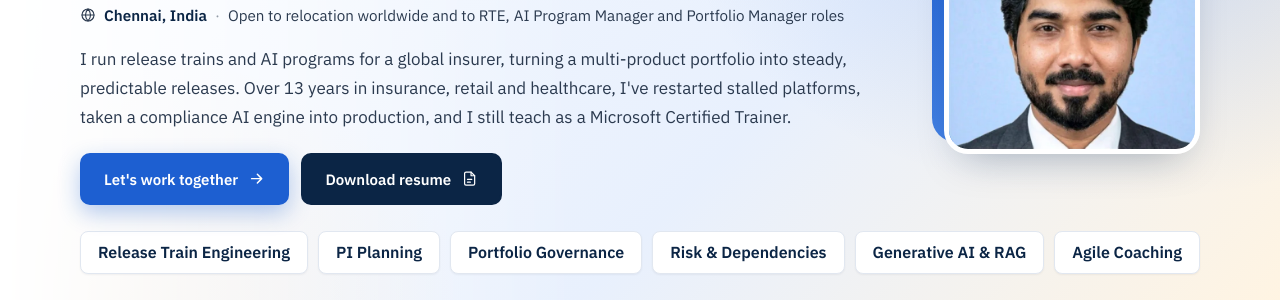
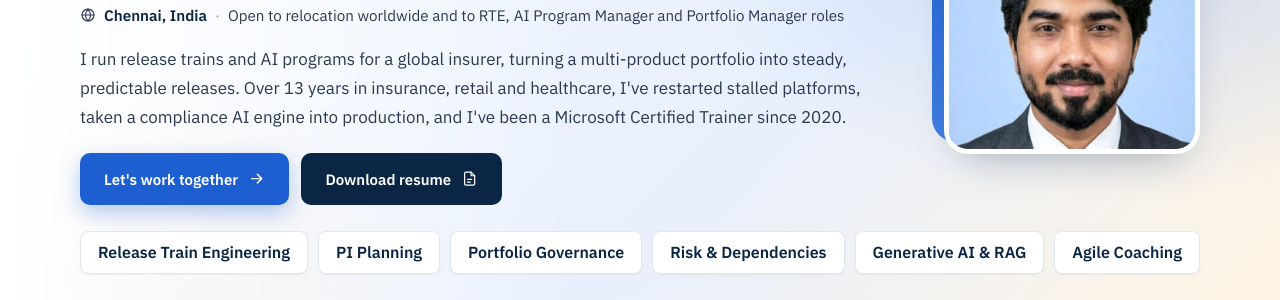
Before and after one commit to Madhan-I/Madhan-I.github.io, a Jekyll site: the page built from index.html, in a window 1280 px wide and 900 px high. Shown: the part 253-553 px from the top of the window. Built offline with Jekyll 4.4.1, drawn with Linux system fonts in a browser that asks for light colours.

Commit message:
Hero intro: "I've been a Microsoft Certified Trainer since 2020"
Co-Authored-By: Claude Opus 5.5 <noreply@anthropic.com>
Claude-Session: https://claude.ai/code/session_01WNzLwZSYALJP8akM9QBjMW

```diff
--- a/_data/profile.yml
+++ b/_data/profile.yml
@@ -28,9 +28,9 @@ roles:
   - Senior Scrum Master
   - Microsoft Certified Trainer
 
-intro: "I run release trains and AI programs for a global insurer, turning a multi-product portfolio into steady, predictable releases. Over 13 years in insurance, retail and healthcare, I've restarted stalled platforms, taken a compliance AI engine into production, and I still teach as a Microsoft Certified Trainer."
+intro: "I run release trains and AI programs for a global insurer, turning a multi-product portfolio into steady, predictable releases. Over 13 years in insurance, retail and healthcare, I've restarted stalled platforms, taken a compliance AI engine into production, and I've been a Microsoft Certified Trainer since 2020."
 # Phone only: a 2-line hero intro (the full intro shows on laptop and tablet; the details stay in About).
-intro_phone: "I run release trains and AI programs for a global insurer, turning a multi-product portfolio into steady, predictable releases. Over 13 years in insurance, retail and healthcare, I've restarted stalled platforms, taken a compliance AI engine into production, and I still teach as a Microsoft Certified Trainer."
+intro_phone: "I run release trains and AI programs for a global insurer, turning a multi-product portfolio into steady, predictable releases. Over 13 years in insurance, retail and healthcare, I've restarted stalled platforms, taken a compliance AI engine into production, and I've been a Microsoft Certified Trainer since 2020."
 
 email: irulandi.madhan@gmail.com
 linkedin: https://www.linkedin.com/in/madhanirulandi
```
